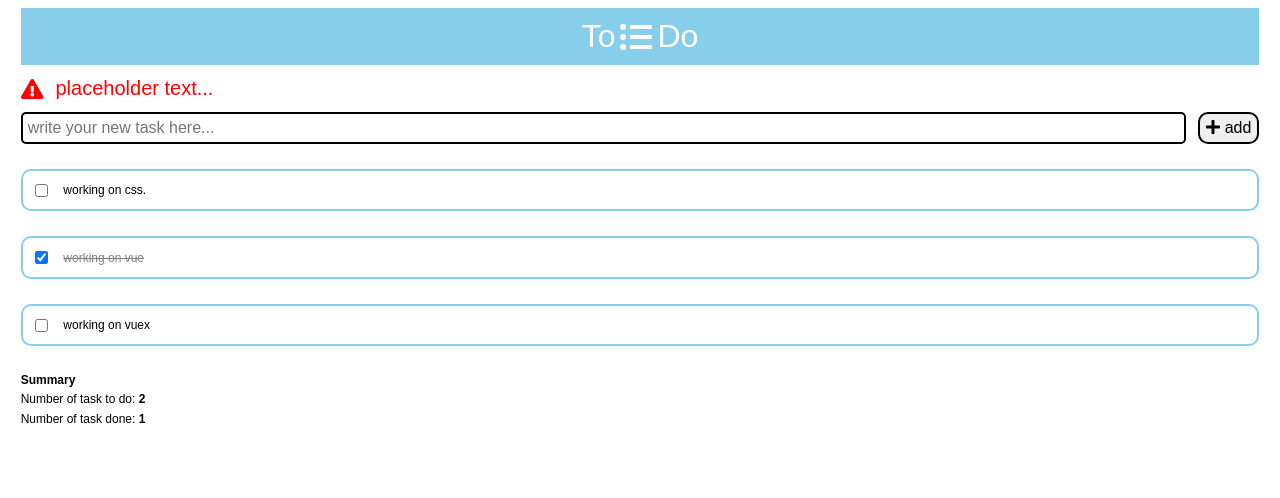
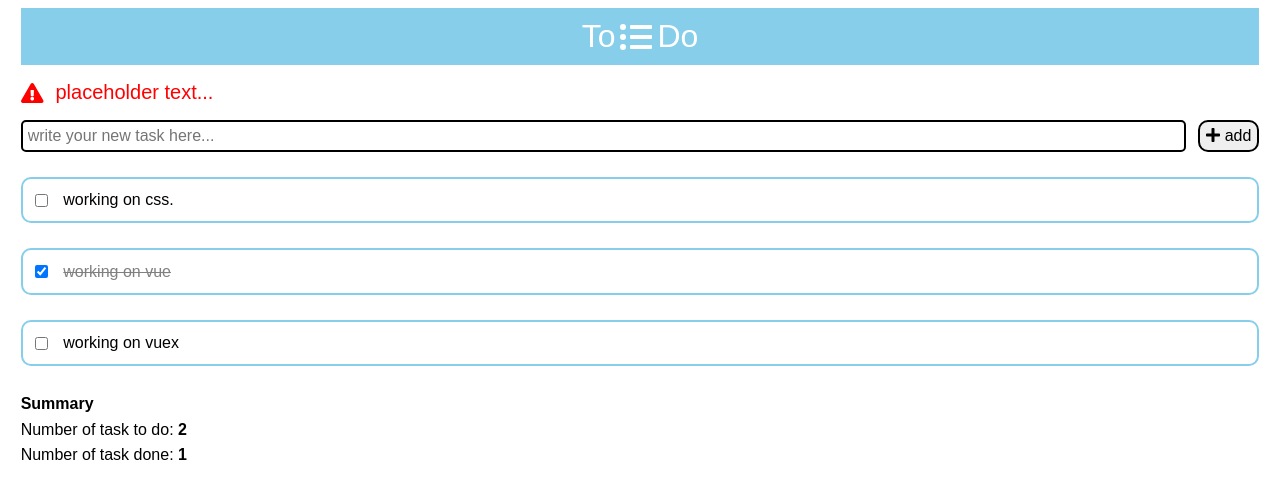
Before and after one commit to aaronsum1102/todo-vue, a Vue app: page / in a window 1280 px wide. Shown: the top 498 px of the page. Built offline with nearby package versions, Linux system fonts and the light colour scheme.

Commit message:
overall refactor and cleanup

```diff
--- a/src/App.vue
+++ b/src/App.vue
@@ -24,14 +24,12 @@ export default {
   margin-left: 1%;
   margin-right: 1%;
 }
-
-.app .header {
+.header {
   font-size: 4vh;
   color: #ffffff;
   background-color: skyblue;
 }
-
-.app .body {
-  font-size: 1.5vh;
+.body {
+  font-size: 2vh;
 }
 </style>
--- a/src/components/atoms/BaseSummaryMessage.vue
+++ b/src/components/atoms/BaseSummaryMessage.vue
@@ -1,6 +1,9 @@
 <template>
   <p class="summary">
-    <span id="summary-title"><b>Summary</b></span><br/> Number of task to do: <strong>{{taskToDo}}</strong><br/> Number of task done: <strong>{{taskCompleted}}</strong>
+    <span>
+      <b>Summary</b></span><br/>
+      Number of task to do: <strong>{{taskToDo}}</strong><br/>
+      Number of task done: <strong>{{taskCompleted}}</strong>
   </p>
 </template>
 
--- a/src/components/molecules/AlertMessage.vue
+++ b/src/components/molecules/AlertMessage.vue
@@ -1,7 +1,7 @@
 <template>
     <div class="alert-message">
-        <font-awesome-icon id="icon" icon="exclamation-triangle" />
-        <message id="message" :message="message" />
+        <font-awesome-icon class="icon" icon="exclamation-triangle" />
+        <message class="message" :message="message" />
     </div>
 </template>
 
@@ -28,14 +28,11 @@ export default {
   font-size: 2.5vh;
   color: red;
 }
-
-.alert-message #icon {
+.icon {
   margin-right: 1%;
   align-self: center;
 }
-
-.alert-message #classmessage {
+.message {
   flex: 1;
 }
 </style>
-git
--- a/src/components/molecules/AppTitle.vue
+++ b/src/components/molecules/AppTitle.vue
@@ -1,8 +1,10 @@
 <template>
   <div class="title">
-    <message class="message" :message="messageOnLeft" />
+    <message class="message"
+      :message="messageOnLeft" />
     <font-awesome-icon icon="list-ul" />
-    <message class="message" :message="messageOnRight" />
+    <message class="message"
+      :message="messageOnRight" />
   </div>
 </template>
 
@@ -30,8 +32,7 @@ export default {
   justify-content: center;
   align-items: center;
 }
-
-.title .message {
+.message {
   padding: 5px;
 }
 </style>
--- a/src/components/molecules/InputForm.vue
+++ b/src/components/molecules/InputForm.vue
@@ -1,6 +1,7 @@
 <template>
     <div class="input-form">
-        <base-input-text class="input font-size" placeholder="write your new task here..." />
+        <base-input-text class="input font-size"
+          placeholder="write your new task here..." />
         <button class="button font-size">
             <font-awesome-icon icon="plus" /> add
         </button>
@@ -22,20 +23,17 @@ export default {
 .input-form {
   display: flex;
 }
-
 .font-size {
   font-size: 2vh;
 }
-
-.input-form .input {
+.input {
   border-color: grey;
   border: 2px solid;
   border-radius: 5px;
   flex: 1;
   padding: 5px;
 }
-
-.input-form .button {
+.button {
   border: 2px solid;
   border-radius: 10px;
   margin-left: 1%;
--- a/src/components/molecules/ToDoListItem.vue
+++ b/src/components/molecules/ToDoListItem.vue
@@ -6,7 +6,7 @@
           @change="setStatus(todoItem)"/>
         <to-do-item-message class="details"
           :message="todoItem.item"
-          v-bind:class="{done: todoItem.status}" />
+          :class="{done: todoItem.status}" />
     </div>
 </template>
 
@@ -16,15 +16,16 @@ import { mapMutations } from 'vuex'
 
 export default {
   name: 'ToDoListItem',
-  props: ['todoItem'],
+  props: [
+    'todoItem'
+  ],
   components: {
     ToDoItemMessage
   },
-  methods: {
-    ...mapMutations([
-      'setStatus'
-    ])
-  }
+  methods: mapMutations([
+    'setStatus'
+  ])
+
 }
 </script>
 
@@ -38,13 +39,11 @@ export default {
   vertical-align: middle;
   display: flex;
 }
-
-.todo-item .status {
+.status {
   margin-left: 1%;
   align-self: center;
 }
-
-.todo-item .details {
+.details {
   padding: 1%;
   flex: 1;
 }
--- a/src/components/organisms/ToDoList.vue
+++ b/src/components/organisms/ToDoList.vue
@@ -17,10 +17,8 @@ export default {
   components: {
     ToDoListItem
   },
-  computed: {
-    ...mapState([
-      'todos'
-    ])
-  }
+  computed: mapState([
+    'todos'
+  ])
 }
 </script>
--- a/src/components/views/Body.vue
+++ b/src/components/views/Body.vue
@@ -1,7 +1,9 @@
 <template>
   <div class="body">
     <p>
-      <alert-message v-if="indicator.toDisplay" message="placeholder text..." />
+      <alert-message
+        v-if="indicator.toDisplay"
+        message="placeholder text..." />
     </p>
     <p>
       <input-form />
@@ -9,7 +11,9 @@
     <p>
       <to-do-list />
     </p>
-    <base-summary-message :task-to-do="taskToDo" :task-completed="taskCompleted" />
+    <base-summary-message
+      :task-to-do="taskToDo"
+      :task-completed="taskCompleted" />
   </div>
 </template>
 
@@ -22,7 +26,7 @@ import { mapGetters } from 'vuex'
 
 export default {
   name: 'Body',
-  data: function () {
+  data () {
     return {
       indicator: {
         toDisplay: true
@@ -35,8 +39,9 @@ export default {
     AlertMessage,
     BaseSummaryMessage
   },
-  computed: {
-    ...mapGetters(['taskToDo', 'taskCompleted'])
-  }
+  computed: mapGetters([
+    'taskToDo',
+    'taskCompleted'
+  ])
 }
 </script>
```
Also changed, not shown: src/assets/todo.svg (deleted).
